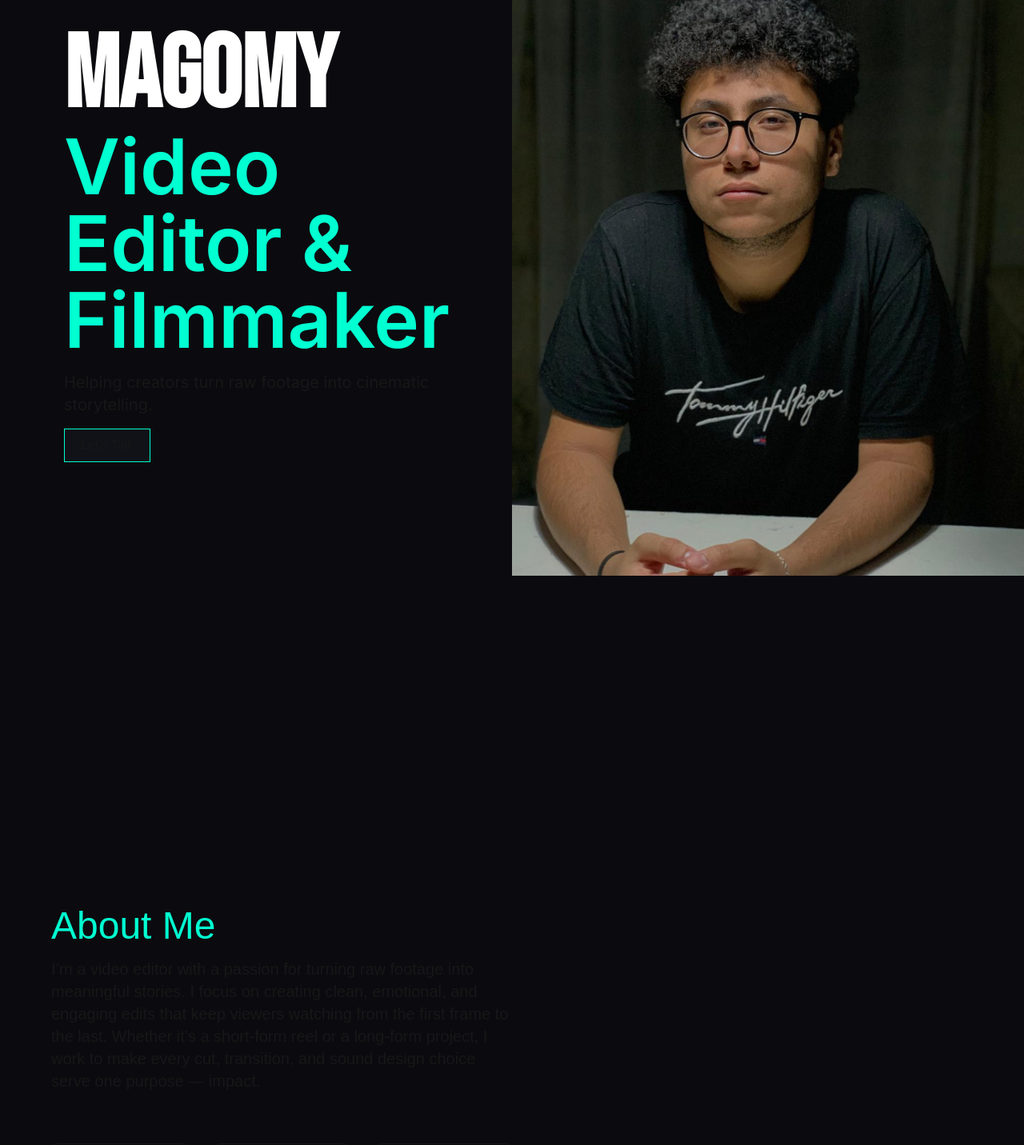
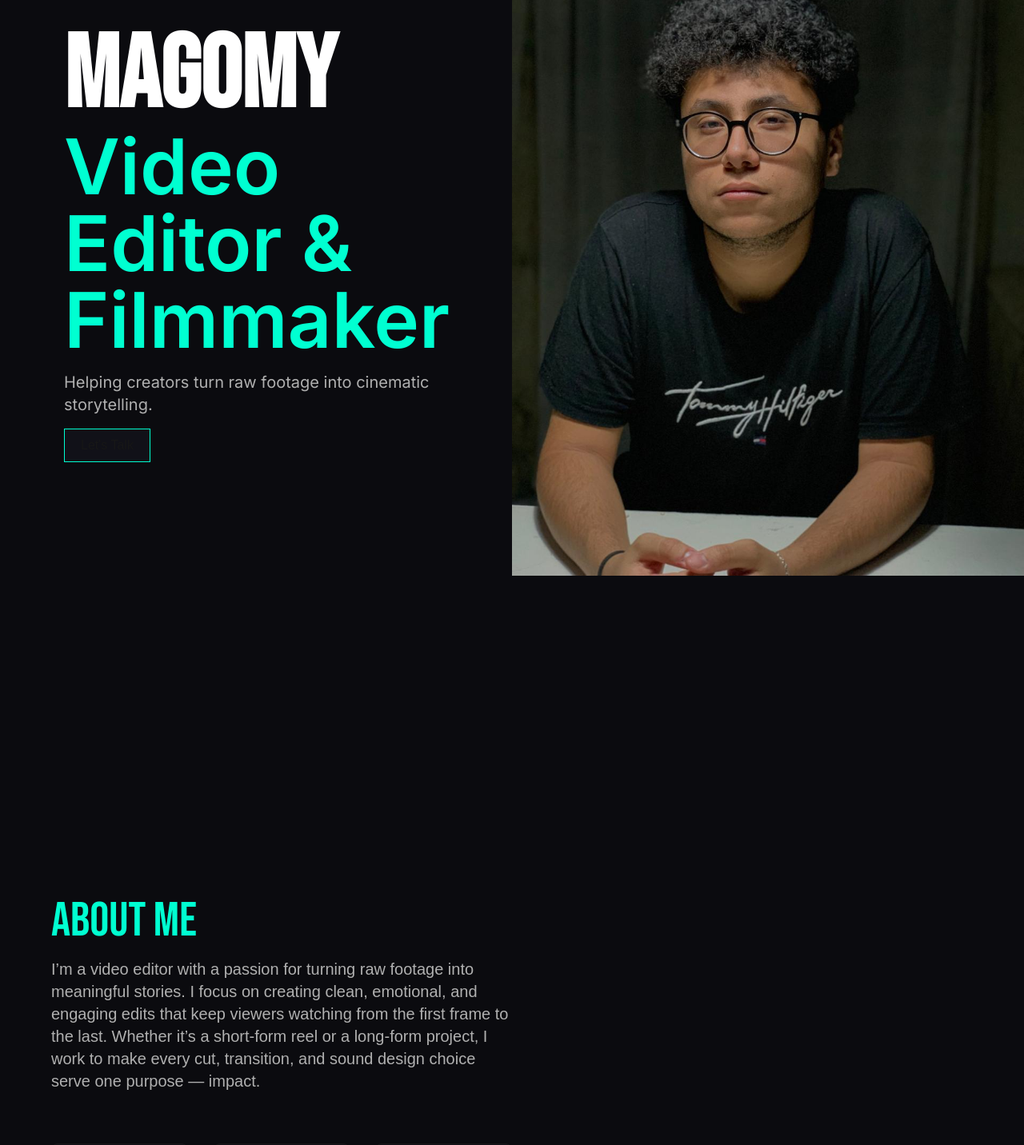
Before and after one commit to klouj-gergis/portfolio-template, a Next.js app: page / in a window 1280 px wide. Shown: the top 1432 px of the page at 80% size. Built offline with nearby package versions, Linux system fonts and the light colour scheme.

Commit message:
testing last changes on the hero and about sections

```diff
--- a/app/page.tsx
+++ b/app/page.tsx
@@ -1,10 +1,12 @@
 import About from "@/components/About";
 import Hero from "@/components/Hero";
+import Line from "@/components/Line";
 
 export default function Home() {
   return (
       <main className="w-full *:min-h-screen flex flex-col">
         <Hero />
+
         <About />
       </main>
   );
--- a/components/About.tsx
+++ b/components/About.tsx
@@ -6,8 +6,8 @@ export default function About() {
     <section className="flex flex-col justify-end pb-30 gap-8 md:gap-16 p-8 md:p-16 h-screen bg-background">
 
       <div className="w-full md:w-1/2 flex flex-col gap-4">
-        <h1 className="text-5xl text-accent">About Me</h1>
-        <p className="text-xl">I’m a video editor with a passion for turning raw footage into meaningful stories. I focus on creating clean, emotional, and engaging edits that keep viewers watching from the first frame to the last. Whether it’s a short-form reel or a long-form project, I work to make every cut, transition, and sound design choice serve one purpose — impact.</p>
+        <h1 className="text-6xl text-accent font-heading">About Me</h1>
+        <p className="text-xl text-text-secondary">I’m a video editor with a passion for turning raw footage into meaningful stories. I focus on creating clean, emotional, and engaging edits that keep viewers watching from the first frame to the last. Whether it’s a short-form reel or a long-form project, I work to make every cut, transition, and sound design choice serve one purpose — impact.</p>
       </div>
       <ul className="w-full md:w-1/2 grid grid-cols-3 gap-8">
         {
--- a/components/Hero.tsx
+++ b/components/Hero.tsx
@@ -2,21 +2,21 @@ import Image from "next/image";
 
 export default function Hero() {
   return (
-    <section className="h-screen w-full flex flex-col md:flex-row relative justify-end">
-      <div className=" h-fit bg-background flex flex-col justify-end items-start gap-4 p-8 pb-30 md:w-1/2 md:justify-center xl:pl-20">
+    <section className="h-[30vh]  w-full flex flex-col md:flex-row relative justify-end">
+      <div className=" h-fit bg-background flex flex-col justify-end items-start gap-4 p-8 md:w-1/2 md:justify-center xl:pl-20">
           <h1 className="text-5xl font-bold md:text-9xl  text-text-main font-heading">
           MAGOMY
         </h1>
         <h2 className="text-[3rem] md:text-8xl font-bold text-accent font-body -mt-4">
           Video Editor & Filmmaker
         </h2>
-        <p className="text-xl font-body">
+        <p className="text-xl font-body text-text-secondary">
           Helping creators turn raw footage into cinematic storytelling.
         </p>
         <button className="py-2 px-5 bg-cards border border-accent hover:bg-accent hover:text-black ease-in-out duration-200 cursor-pointer">Let's Talk</button>
         </div>
         <div className="fixed md:relative top-0 left-0 w-full h-2/6 md:full overflow-hidden -z-10 md:z-0 md:h-full md:w-1/2">
-          <Image src="/hero.jpg" alt="Hero Image" width={600} height={400} loading="eager" className="absolute -top-2/6 md:-top-1/6 w-full" />
+          <Image src="/hero.jpg" alt="Hero Image" width={600} height={400} loading="eager" className="absolute md:relative -top-2/6 md:-top-1/6 w-full" />
         </div>
     </section>
   )
--- /dev/null
+++ b/components/Line.tsx
@@ -0,0 +1,9 @@
+
+
+export default function Line() {
+  return (
+    <div className="w-screen h-5 bg-white">
+      <div className="w-5/6 h-1 bg-accent"></div>
+    </div>
+  )
+}
--- a/components/StatusCard.tsx
+++ b/components/StatusCard.tsx
@@ -2,7 +2,7 @@
 
 export default function StatusCard({ title, status }: { title: string; status: number }) {
   return (
-    <div className="p-4 border rounded-lg shadow-md flex flex-col items-center">
+    <div className="p-4 border rounded-lg bg-cards shadow-md flex flex-col items-center">
       <h3 className="font-heading text-text-secondary">{title.toUpperCase()}</h3>
       <p className="text-5xl font-heading">{status}</p>
     </div>
--- a/package.json
+++ b/package.json
@@ -9,7 +9,6 @@
     "lint": "eslint"
   },
   "dependencies": {
-    "@next/font": "^14.2.15",
     "next": "16.0.7",
     "react": "19.2.0",
     "react-dom": "19.2.0"
```
Also changed, not shown: 1 other file (tests, documents, lock files or other folders).
